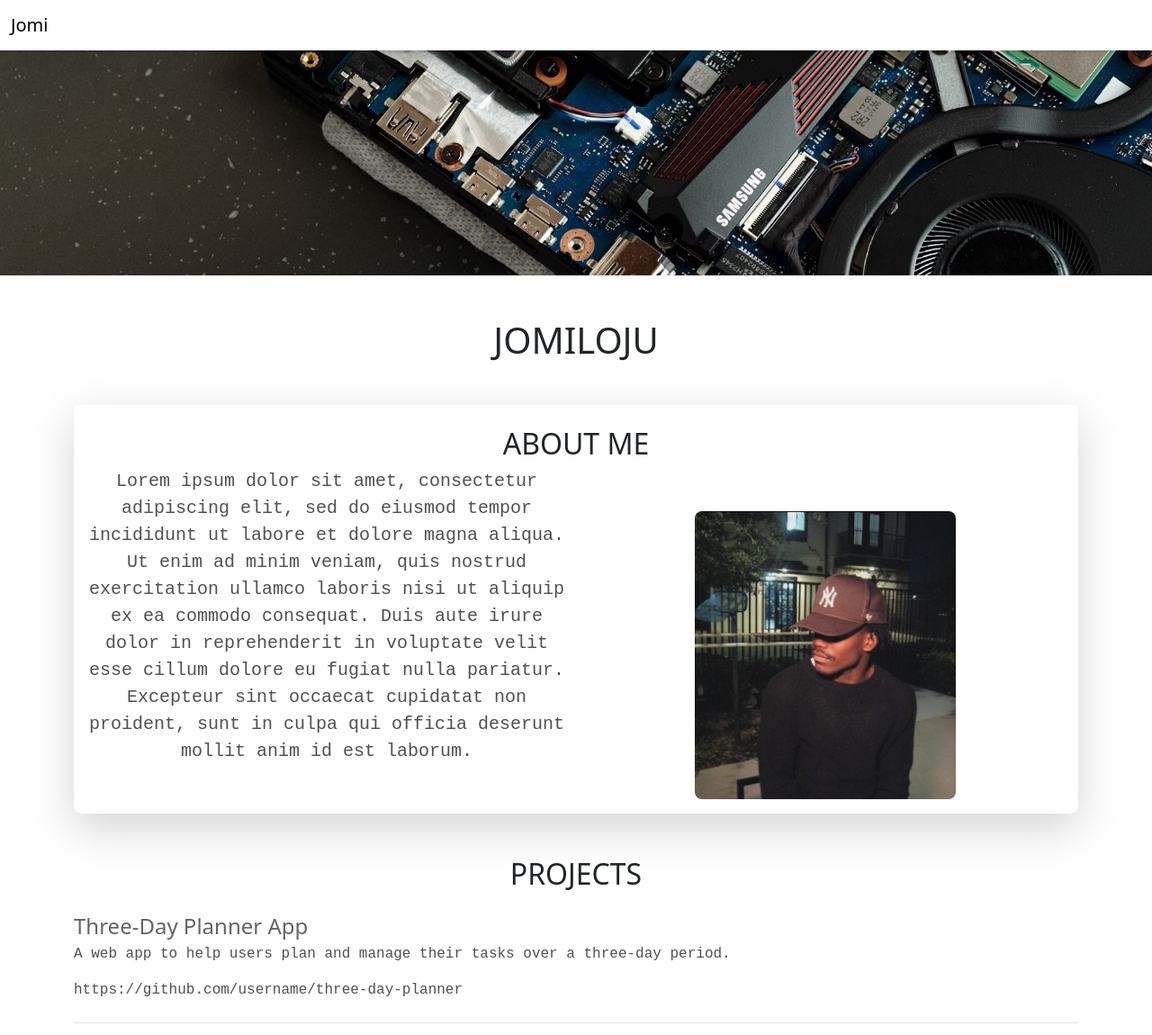
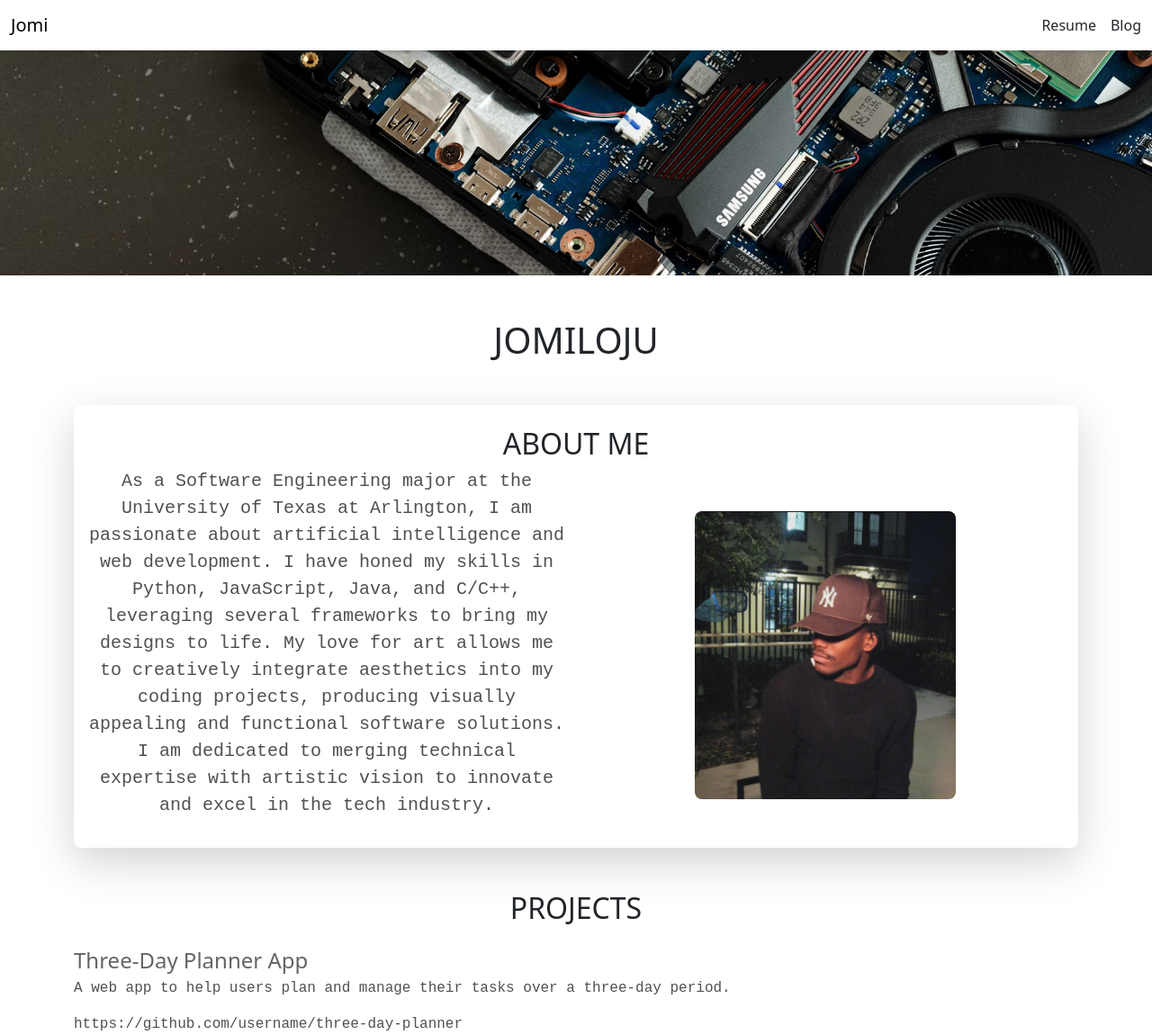
Before and after one commit to oJomiloju/jomi-Flask-v3, a Flask app: page / in a window 1280 px wide. Shown: the top 1150 px of the page at 90% size. Run offline with Flask 3, Linux system fonts and the light colour scheme.

Commit message:
organized files into smaller pieces

```diff
--- a/app.py
+++ b/app.py
@@ -44,8 +44,18 @@ Projects = [
 
 
 @app.route("/")
-def hello_world():
+def Home():
     return render_template("home.html",projects = Projects)
+
+@app.route("/Resume")
+def Resume():
+    return render_template("resume.html")
+
+
+@app.route("/Blog")
+def Blog():
+    return render_template("blog.html")
+
 
 @app.route("/api/projects")
 def list_projects():
--- /dev/null
+++ b/templates/banner.html
@@ -0,0 +1,12 @@
+<style>
+  #banner {
+    height: 250px;
+    width: 100%;
+    object-fit: cover;
+  }
+  p {
+    font-family: Courier new;
+    color: rgb(80,80,80);
+  }
+</style>
+<img src="/static/computer.avif" class="img-fluid" id="banner">
--- /dev/null
+++ b/templates/bootstrap.html
@@ -0,0 +1,3 @@
+<meta charset="utf-8">
+  <meta name="viewport" content="width=device-width, initial-scale=1">
+  <link href="https://cdn.jsdelivr.net/npm/bootstrap@5.3.3/dist/css/bootstrap.min.css" rel="stylesheet" integrity="sha384-QWTKZyjpPEjISv5WaRU9OFeRpok6YctnYmDr5pNlyT2bRjXh0JMhjY6hW+ALEwIH" crossorigin="anonymous">
--- a/templates/footer.html
+++ b/templates/footer.html
@@ -1,7 +1,7 @@
 <div class="container">
   <footer class="py-3 my-4">
     <ul class="nav justify-content-center border-bottom pb-3 mb-3">
-      <li class="nav-item"><a href="#" class="nav-link px-2 text-body-secondary">Home</a></li>
+      <li class="nav-item"><a href="/" class="nav-link px-2 text-body-secondary">Home</a></li>
       <li class="nav-item"><a href="#" class="nav-link px-2 text-body-secondary"></a></li>
       <li class="nav-item"><a href="#" class="nav-link px-2 text-body-secondary">Github</a></li>
       <li class="nav-item"><a href="#" class="nav-link px-2 text-body-secondary">LinkedIn</a></li>
--- a/templates/home.html
+++ b/templates/home.html
@@ -1,25 +1,12 @@
 <!DOCTYPE html>
 <html>
   <head>
-    <title>Flask Tutorial</title>
-    <meta charset="utf-8">
-    <meta name="viewport" content="width=device-width, initial-scale=1">
-    <link href="https://cdn.jsdelivr.net/npm/bootstrap@5.3.3/dist/css/bootstrap.min.css" rel="stylesheet" integrity="sha384-QWTKZyjpPEjISv5WaRU9OFeRpok6YctnYmDr5pNlyT2bRjXh0JMhjY6hW+ALEwIH" crossorigin="anonymous">
-    <style>
-      #banner {
-        height: 250px;
-        width: 100%;
-        object-fit: cover;
-      }
-      p {
-        font-family: Courier new;
-        color: rgb(80,80,80);
-      }
-    </style>
+    <title>Portfolio</title>
+        {% include 'bootstrap.html' %}
   </head>
   <body>
     {% include 'nav.html' %}
-     <img src="/static/computer.avif" class="img-fluid" id="banner">
+    {% include 'banner.html' %}
     <div class="container">
         <h1 class="text-center mt-4 mb-4 pt-4 pb-4">JOMILOJU</h1>
        <div class="shadow-lg p-3 mb-5 rounded-3">
@@ -27,7 +14,7 @@
                <h2 class="mt-2 mb-2 text-center w-100">ABOUT ME</h2>
                <div class="col-12 col-md-6">
                    <p class="lead text-center">
-                       Lorem ipsum dolor sit amet, consectetur adipiscing elit, sed do eiusmod tempor incididunt ut labore et dolore magna aliqua. Ut enim ad minim veniam, quis nostrud exercitation ullamco laboris nisi ut aliquip ex ea commodo consequat. Duis aute irure dolor in reprehenderit in voluptate velit esse cillum dolore eu fugiat nulla pariatur. Excepteur sint occaecat cupidatat non proident, sunt in culpa qui officia deserunt mollit anim id est laborum.
+                     As a Software Engineering major at the University of Texas at Arlington, I am passionate about artificial intelligence and web development. I have honed my skills in Python, JavaScript, Java, and C/C++, leveraging several frameworks to bring my designs to life. My love for art allows me to creatively integrate aesthetics into my coding projects, producing visually appealing and functional software solutions. I am dedicated to merging technical expertise with artistic vision to innovate and excel in the tech industry.
                    </p>
                </div>
                <div class="col-12 col-md-6 d-flex justify-content-center">
--- a/templates/nav.html
+++ b/templates/nav.html
@@ -1,9 +1,12 @@
 <nav class="navbar shadow-sm fixed-top bg-white">
   <div class="container-fluid">
-    <a class="navbar-brand" href="#">
-      <!--<img src="/static/think.jpg" alt="Bootstrap" width="30" height="24" class="d-inline-block align-text-top">-->
+    <a class="navbar-brand" href="/">
       Jomi
     </a>
+    <div class="d-flex ms-auto">
+      <a class="nav-link me-3" href="/Resume">Resume</a>
+      <a class="nav-link" href="/Blog">Blog</a>
+    </div>
   </div>
 </nav>
 <div style="height:56px"></div>
```
Also changed, not shown: templates/blog.html (added, +13 -0 lines), templates/resume.html (added, +13 -0 lines), static/Signature.jpeg (added), 1 other file.
